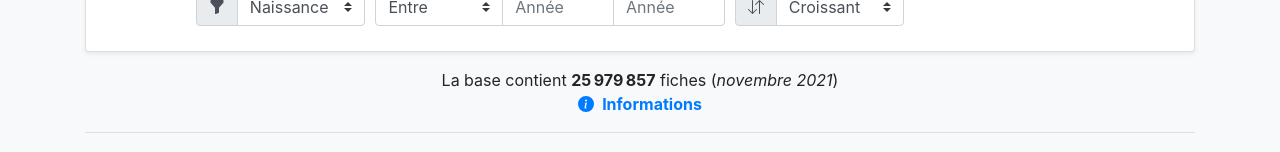
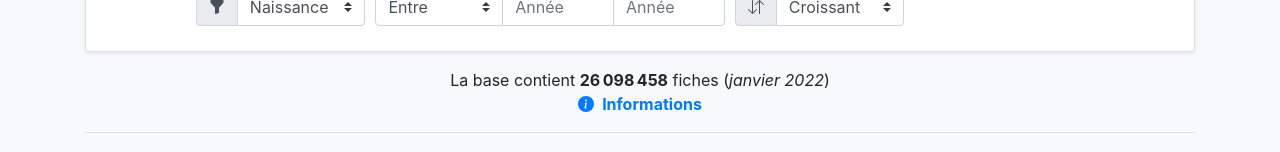
Before and after one commit to arbre-app/insee-deces-front, a React (Create React App) app: page / in a window 1280 px wide. Shown: the part 313-465 px from the top of the page. Built offline with nearby package versions, Linux system fonts and the light colour scheme.

Commit message:
Update config

```diff
--- a/src/config.js
+++ b/src/config.js
@@ -5,8 +5,8 @@ export const API_ENDPOINT = 'https://insee.arbre.app';
 const CONTACT_EMAIL_PREFIX = 'contact', CONTACT_EMAIL_DOMAIN = 'arbre.app';
 export const CONTACT_EMAIL = `${CONTACT_EMAIL_PREFIX}@${CONTACT_EMAIL_DOMAIN}`;
 
-export const DB_TOTAL_RECORDS = 25979857;
-export const DB_LAST_UPDATE = '2021-11-18';
+export const DB_TOTAL_RECORDS = 26098458;
+export const DB_LAST_UPDATE = '2022-01-11';
 
 export const RESULTS_PER_PAGE = [25, 50, 100];
 export const DEFAULT_RESULTS_PER_PAGE = RESULTS_PER_PAGE[0];
```
